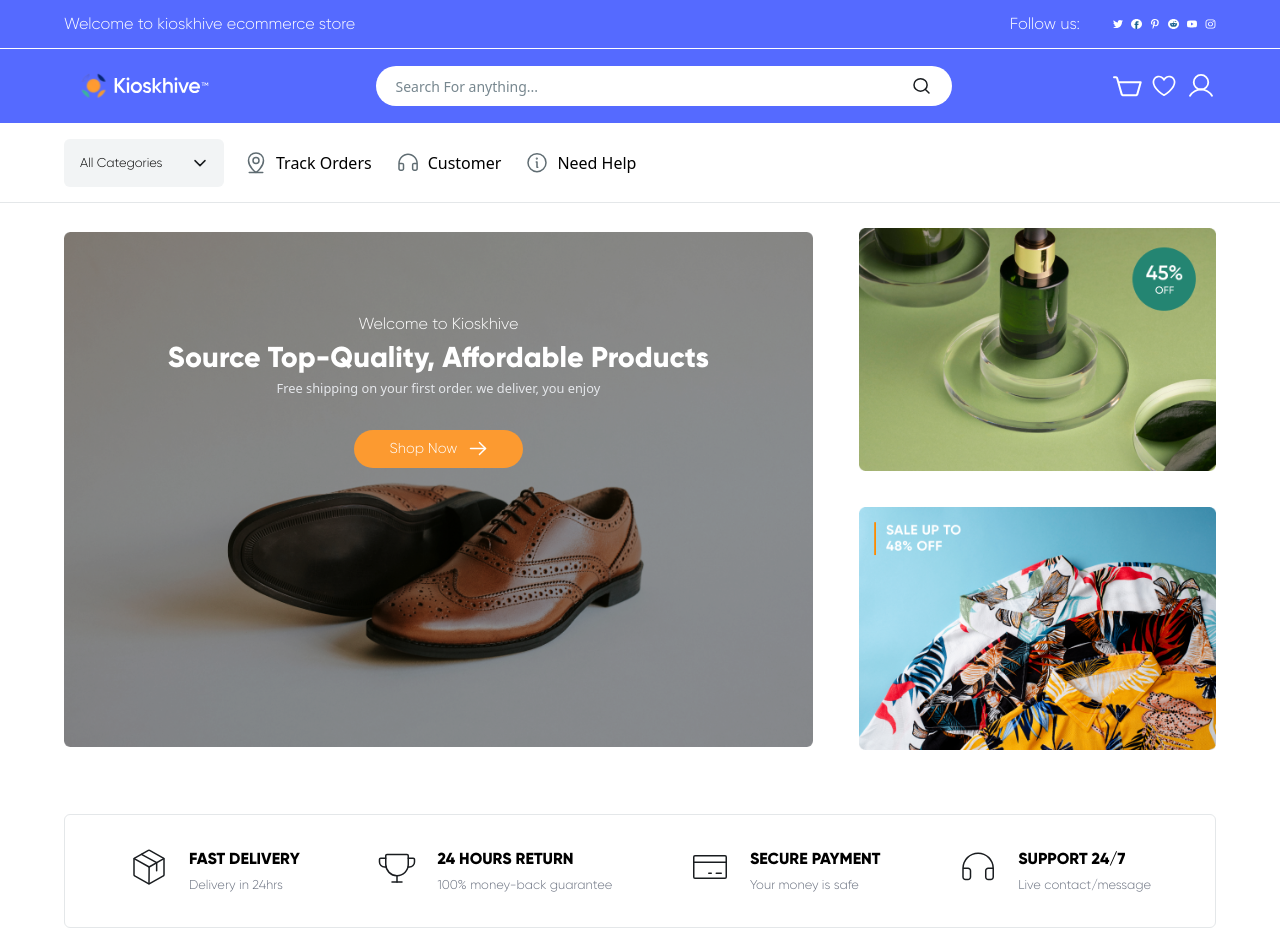
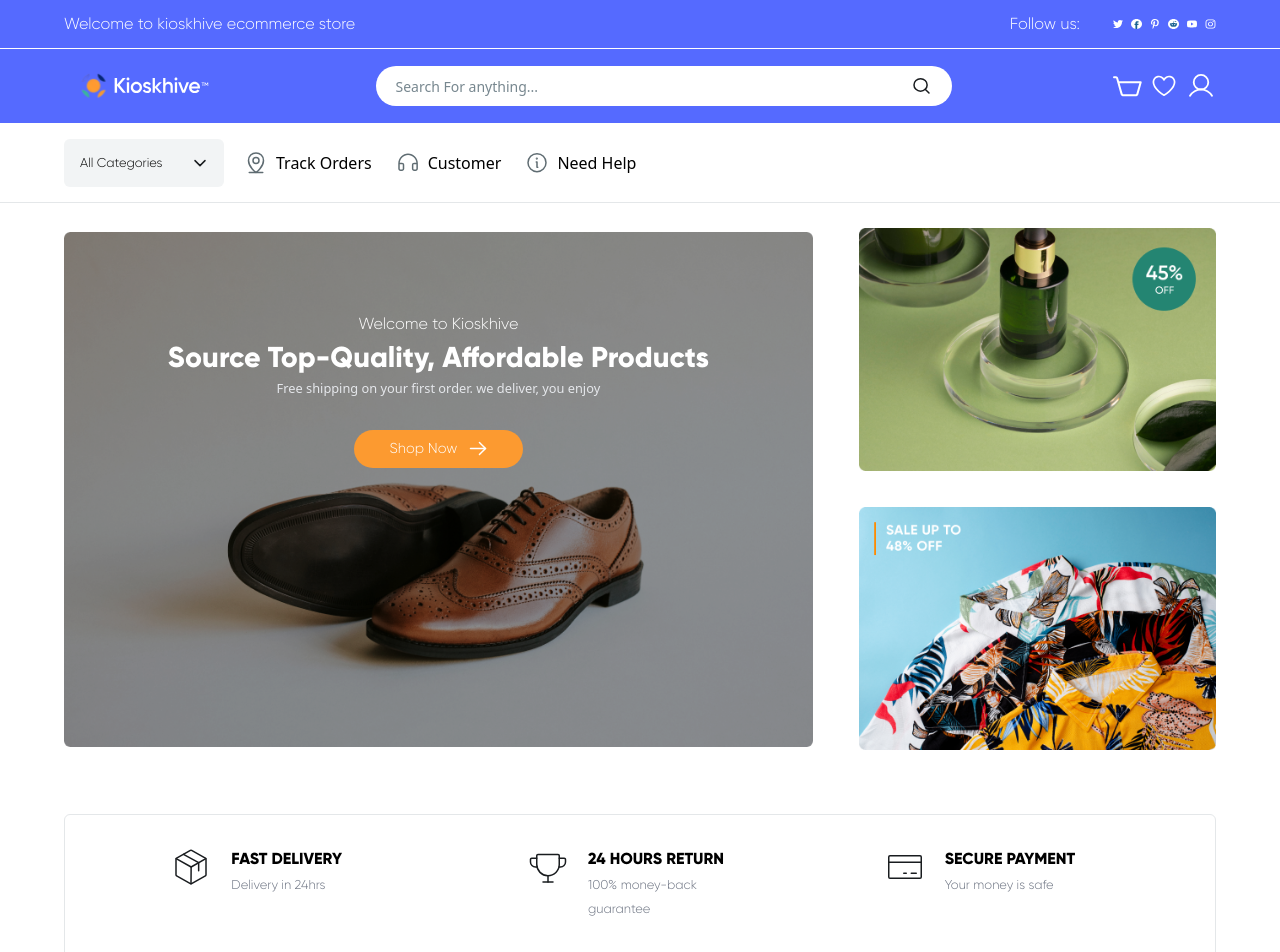
Before and after one commit to davidfayanju1/KioskhiveNG, a React (Vite) app: page /marketplace in a window 1280 px wide. Shown: the top 952 px of the page. Built offline with nearby package versions, Linux system fonts and the light colour scheme; a web font is replaced by a local one.

Commit message:
Additions to the ui

```diff
--- a/src/components/modules/market/MarketPlaceComp.jsx
+++ b/src/components/modules/market/MarketPlaceComp.jsx
@@ -70,10 +70,10 @@ const MarketPlaceComp = () => {
         </div>
       </section>
 
-      <section className="card_section rounded-[6px] border-solid border-[1px] border-[#E4E7E9] py-[2rem] my-[4rem] flex md:items-center items-start gap-[3rem] justify-between px-[4rem] md:flex-row flex-wrap flex-col">
+      <section className="card_section rounded-[6px] border-solid border-[1px] border-[#E4E7E9] py-[2rem] my-[4rem] flex md:items-start items-start gap-[3rem] justify-between px-[4rem] md:flex-row flex-wrap flex-col">
         {items.map((item) => (
           <div
-            className="flex items-center gap-5 justify-start"
+            className="flex items-center w-[14rem] gap-5 justify-start mx-auto"
             key={item.name}
           >
             <img src={item.icon} alt="" className="self-start" />
```
